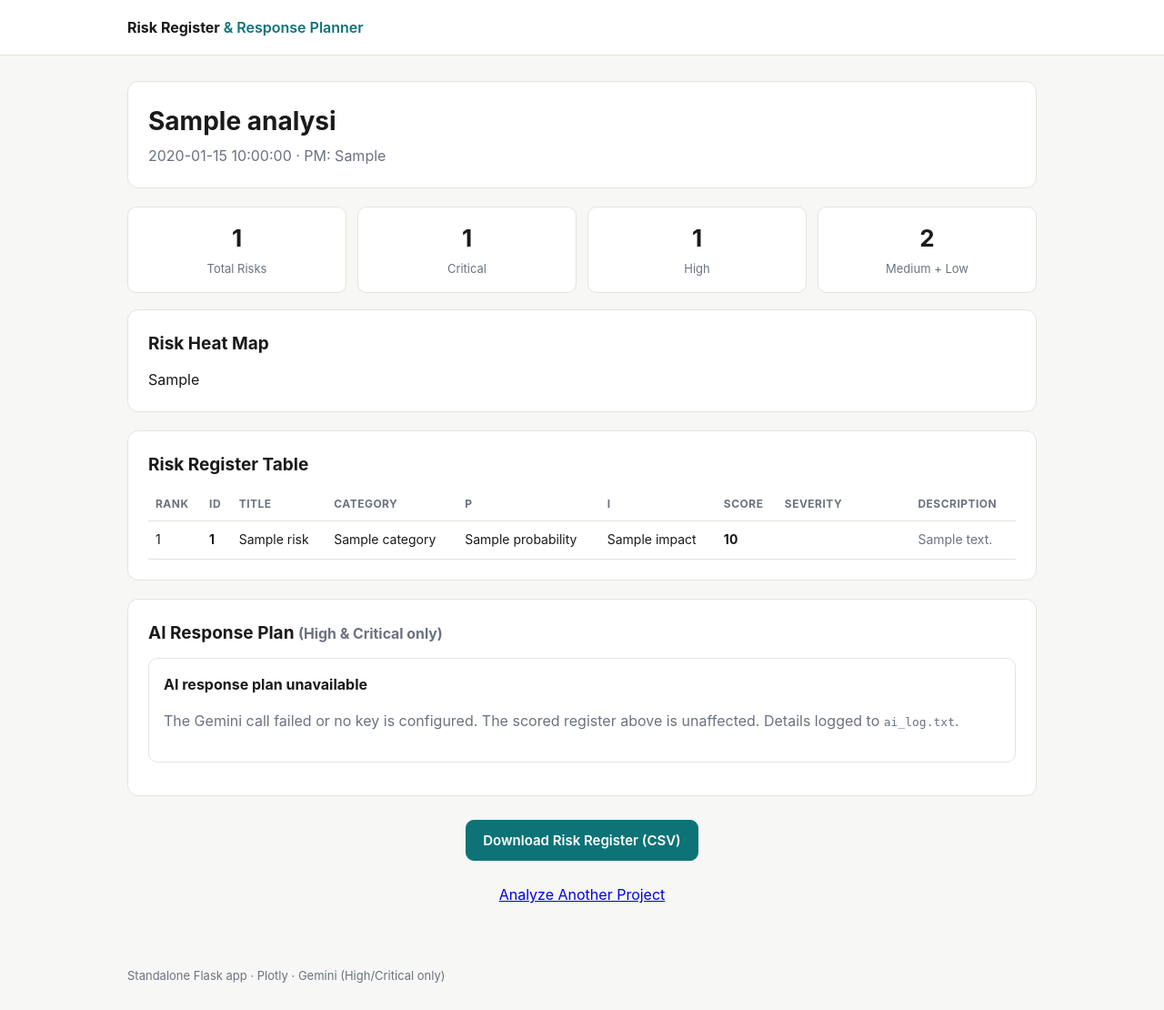
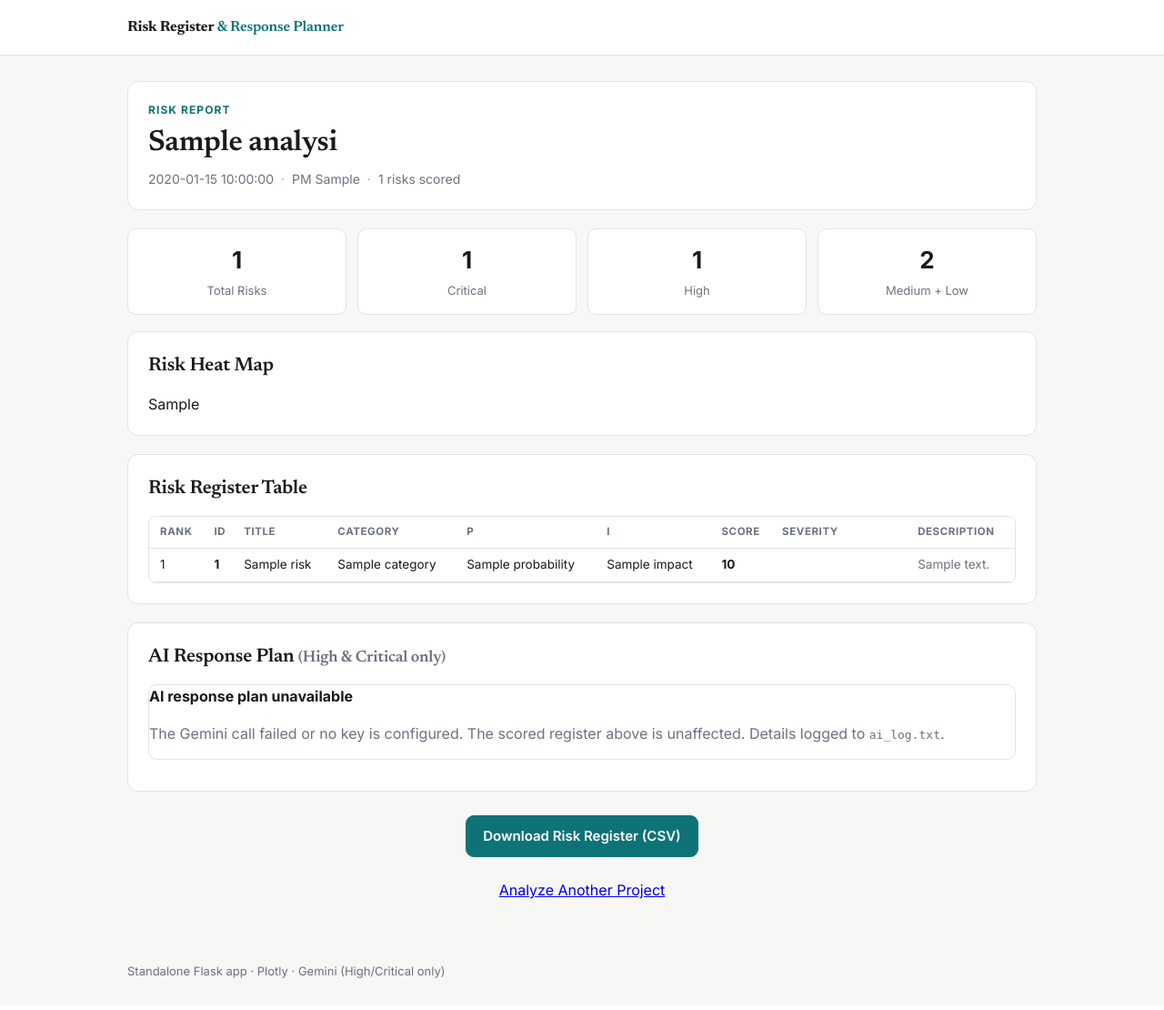
Before and after one commit to SanayKrishna/riskmap, a Flask app: template templates/results.html in a window 1280 px wide. Shown: the whole page at 91% size. After the commit the page ends 1075 px from the top, so only its background shows below. Run offline with Flask 3, Linux system fonts and the light colour scheme; the template is opened without the code that fills it: most values are stand-ins (such as "Sample title", 1, 10 or a date in 2020); some libraries are stand-ins or nearby versions.

Commit message:
feat(ui): editorial theme with serif display type, report header, dense table, collapsible AI cards

```diff
--- a/static/style.css
+++ b/static/style.css
@@ -5,7 +5,8 @@
 }
 *{box-sizing:border-box}
 body{margin:0;background:var(--bg);color:var(--ink);
-  font-family:-apple-system,"Inter","Segoe UI",sans-serif;line-height:1.55}
+  font-family:"Inter",-apple-system,"Segoe UI",sans-serif;line-height:1.55}
+h1,h2,.brand{font-family:"Newsreader",Georgia,"Times New Roman",serif;font-weight:600;letter-spacing:-0.01em}
 .wrap{max-width:1040px;margin:0 auto;padding:0 20px}
 .topbar{background:var(--card);border-bottom:1px solid var(--line)}
 .topbar .wrap{display:flex;align-items:center;height:60px}
@@ -14,8 +15,14 @@ body{margin:0;background:var(--bg);color:var(--ink);
 main.wrap{padding-top:28px;padding-bottom:40px}
 .foot{color:var(--muted);font-size:13px;padding-bottom:28px}
 .card{background:var(--card);border:1px solid var(--line);border-radius:12px;padding:22px;margin:0 0 20px}
-h1{font-size:28px;margin:6px 0 4px}
-h2{font-size:19px;margin:0 0 12px}
+h1{font-size:32px;margin:2px 0 4px}
+h2{font-size:21px;margin:0 0 12px}
+/* report header: left-aligned editorial block */
+.eyebrow{font-size:12px;font-weight:700;letter-spacing:.09em;text-transform:uppercase;color:var(--accent);margin:0 0 2px}
+.report-head{display:flex;gap:14px;align-items:flex-start;justify-content:space-between;flex-wrap:wrap}
+.report-head h1{margin:2px 0 4px}
+.meta{color:var(--muted);margin:0;font-size:14px}
+.meta .dot{margin:0 8px;opacity:.6}
 .sub{color:var(--muted);margin:0 0 18px}
 label{display:block;font-size:13px;font-weight:600;margin:14px 0 6px}
 input[type=text],input[type=date],select,textarea{
@@ -62,15 +69,24 @@ input[type=range]{width:100%;accent-color:var(--accent)}
 .stat{background:var(--card);border:1px solid var(--line);border-radius:10px;padding:14px;text-align:center}
 .stat b{font-size:26px;display:block}
 .stat span{color:var(--muted);font-size:13px}
-table{width:100%;border-collapse:collapse;font-size:14px}
-th{text-align:left;font-size:12px;text-transform:uppercase;letter-spacing:.04em;color:var(--muted);padding:8px;border-bottom:1px solid var(--line)}
-td{padding:9px 8px;border-bottom:1px solid var(--line);vertical-align:top}
+table{width:100%;border-collapse:collapse;font-size:13.5px}
+th{text-align:left;font-size:11.5px;text-transform:uppercase;letter-spacing:.05em;color:var(--muted);padding:8px;border-bottom:1px solid var(--line);position:sticky;top:0;background:#fff;z-index:1}
+td{padding:7px 8px;border-bottom:1px solid var(--line);vertical-align:top}
+.table-scroll{overflow:auto;max-height:540px;border:1px solid var(--line);border-radius:8px}
+.table-scroll table{margin:0}
+.table-scroll th:first-child,.table-scroll td:first-child{padding-left:12px}
 tr.sev-Critical td{background:#FEF2F2}
 tr.sev-High td{background:#FFF7ED}
 tr.sev-Medium td{background:#FFFBEB}
 tr.sev-Low td{background:#F0FDF4}
 .pill{display:inline-block;padding:2px 10px;border-radius:999px;color:#fff;font-size:12px;font-weight:700}
-.ai-card{border:1px solid var(--line);border-radius:10px;padding:16px;margin-bottom:14px;background:#fff}
+.ai-card{border:1px solid var(--line);border-radius:10px;padding:0;margin-bottom:12px;background:#fff;overflow:hidden}
+.ai-card > .ai-body{padding:0 16px 16px}
+.ai-card summary{list-style:none;cursor:pointer;padding:14px 16px;display:flex;justify-content:space-between;gap:10px;align-items:center;flex-wrap:wrap}
+.ai-card summary::-webkit-details-marker{display:none}
+.ai-toggle{color:var(--accent);font-weight:700;font-size:13px;white-space:nowrap}
+.ai-toggle::after{content:"Show";margin-left:6px}
+details.ai-card[open] .ai-toggle::after{content:"Hide"}
 .ai-head{display:flex;justify-content:space-between;gap:10px;align-items:center;flex-wrap:wrap;margin-bottom:8px}
 .owner{display:inline-block;background:#EEF6F6;color:var(--accent);border:1px solid #CDE8E9;padding:2px 10px;border-radius:999px;font-size:12px;font-weight:700}
 .contingency{background:#F7F7F5;border-left:3px solid var(--accent);padding:10px 12px;border-radius:0 8px 8px 0;margin-top:10px;font-size:14px}
--- a/templates/base.html
+++ b/templates/base.html
@@ -5,6 +5,9 @@
 <meta name="viewport" content="width=device-width, initial-scale=1">
 <title>{% block title %}Risk Register &amp; Response Planner{% endblock %}</title>
 <link rel="stylesheet" href="{{ url_for('static', filename='style.css') }}">
+<link rel="preconnect" href="https://fonts.googleapis.com">
+<link rel="preconnect" href="https://fonts.gstatic.com" crossorigin>
+<link href="https://fonts.googleapis.com/css2?family=Inter:wght@400;500;600;700&family=Newsreader:opsz,wght@6..72,500;6..72,600;6..72,700&display=swap" rel="stylesheet">
 <script src="https://cdn.plot.ly/plotly-2.35.2.min.js" charset="utf-8"></script>
 </head>
 <body>
--- a/templates/results.html
+++ b/templates/results.html
@@ -2,10 +2,11 @@
 {% block title %}{{ analysis.project_name }} — Results{% endblock %}
 {% block content %}
 <div class="card">
-  <div class="strip">
+  <div class="report-head">
     <div>
-      <h1 style="margin:0">{{ analysis.project_name }}</h1>
-      <p class="sub" style="margin:4px 0 0">{{ analysis.date }}{% if analysis.project_manager %} · PM: {{ analysis.project_manager }}{% endif %}</p>
+      <div class="eyebrow">Risk report</div>
+      <h1>{{ analysis.project_name }}</h1>
+      <p class="meta">{{ analysis.date }}<span class="dot">·</span>{% if analysis.project_manager %}PM {{ analysis.project_manager }}<span class="dot">·</span>{% endif %}{{ analysis.total_count }} risks scored</p>
     </div>
     <span class="badge b-{{ analysis.overall_level }}">{{ analysis.overall_level }} Risk</span>
   </div>
@@ -25,7 +26,7 @@
 
 <div class="card">
   <h2>Risk Register Table</h2>
-  <div style="overflow:auto">
+  <div class="table-scroll">
   <table>
     <tr><th>Rank</th><th>ID</th><th>Title</th><th>Category</th><th>P</th><th>I</th><th>Score</th><th>Severity</th><th>Description</th></tr>
     {% for r in analysis.risks %}
@@ -50,11 +51,12 @@
   {% endif %}
   {% for r in analysis.risks if r.severity in ('High','Critical') %}
     {% set plan = ai.plans.get(r.id) if ai.plans else None %}
-    <div class="ai-card">
-      <div class="ai-head">
-        <div><b>{{ r.id }}</b> — {{ r.title }} <span class="pill b-{{ r.severity }}">{{ r.severity }} · {{ r.score }}</span></div>
-        {% if plan %}<span class="pill b-{{ plan.strategy }}">{{ plan.strategy }}</span>{% endif %}
-      </div>
+    <details class="ai-card"{% if loop.first %} open{% endif %}>
+      <summary>
+        <span><b>{{ r.id }}</b> — {{ r.title }} <span class="pill b-{{ r.severity }}">{{ r.severity }} · {{ r.score }}</span></span>
+        <span>{% if plan %}<span class="pill b-{{ plan.strategy }}">{{ plan.strategy }}</span>{% endif %} <span class="ai-toggle">＋</span></span>
+      </summary>
+      <div class="ai-body">
       {% if plan %}
         <p><i>{{ plan.strategy_justification }}</i></p>
         <ol class="actions">{% for a in plan.actions %}<li>{{ a }}</li>{% endfor %}</ol>
@@ -63,7 +65,8 @@
       {% else %}
         <p class="muted">No AI plan for {{ r.id }} (AI unavailable or skipped).</p>
       {% endif %}
-    </div>
+      </div>
+    </details>
   {% endfor %}
 </div>
 
```
